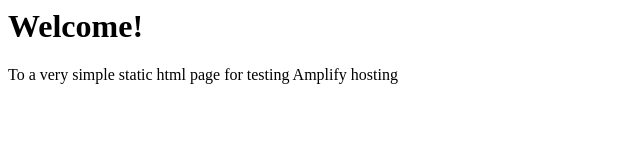
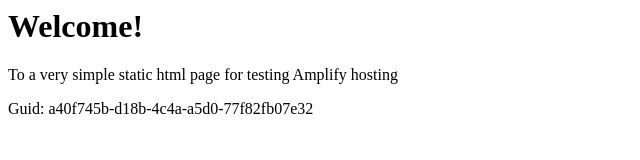
Before and after one commit to aws-aemilia-iad/Github-PR-Commit-Integration-Test-DoNotTouch-Gith-P5X5MO5I-v1-gamma-us-east-1, a website: page src/index.html in a window 1280 px wide. Shown: the whole page, without its empty margins (0-640 px from the left). Drawn offline with Linux system fonts and the light colour scheme.

Commit message:
commit from integ tests

```diff
--- a/src/index.html
+++ b/src/index.html
@@ -1,3 +1,5 @@
+
+
 <html lang="en">
 
 <head>
@@ -10,6 +12,6 @@
 <body>
     <h1>Welcome!</h1>
     <p>To a very simple static html page for testing Amplify hosting</p>
-</body>
+    <p>Guid: a40f745b-d18b-4c4a-a5d0-77f82fb07e32</p></body>
 
 </html>
```
